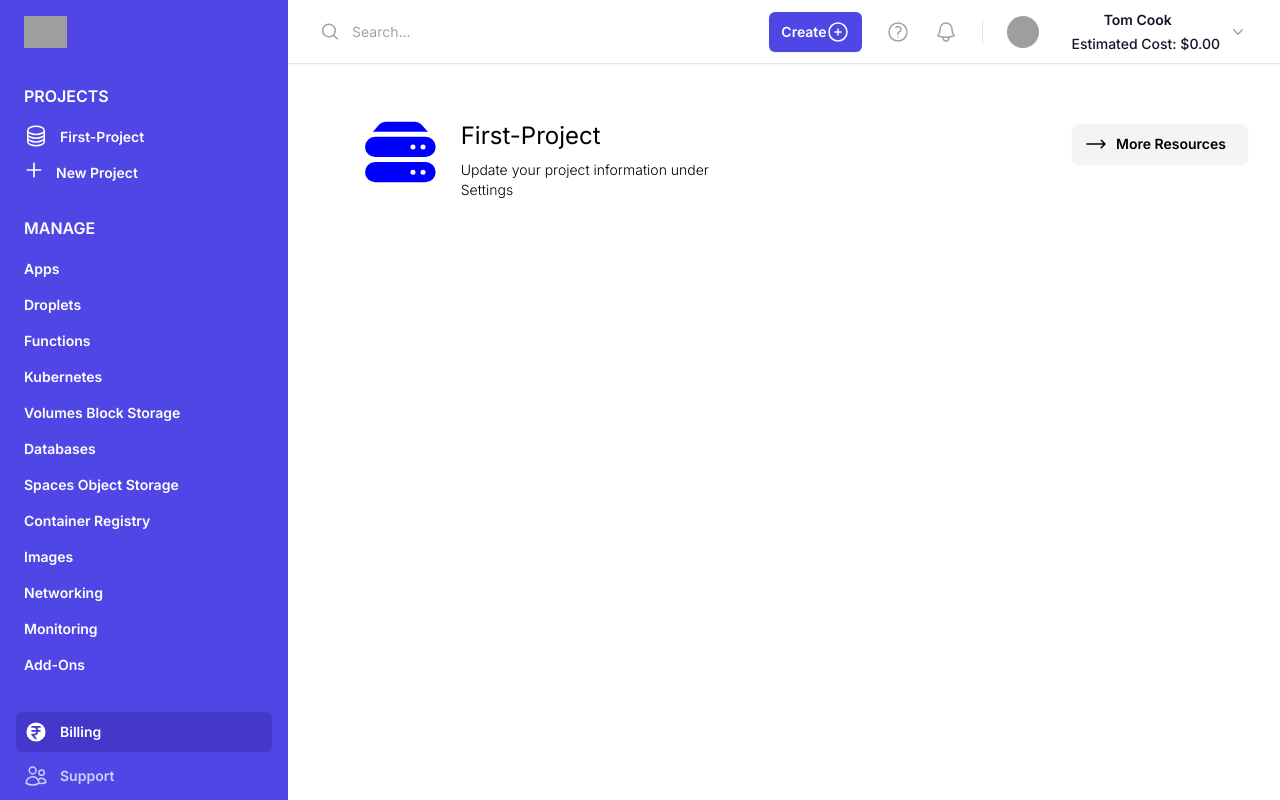
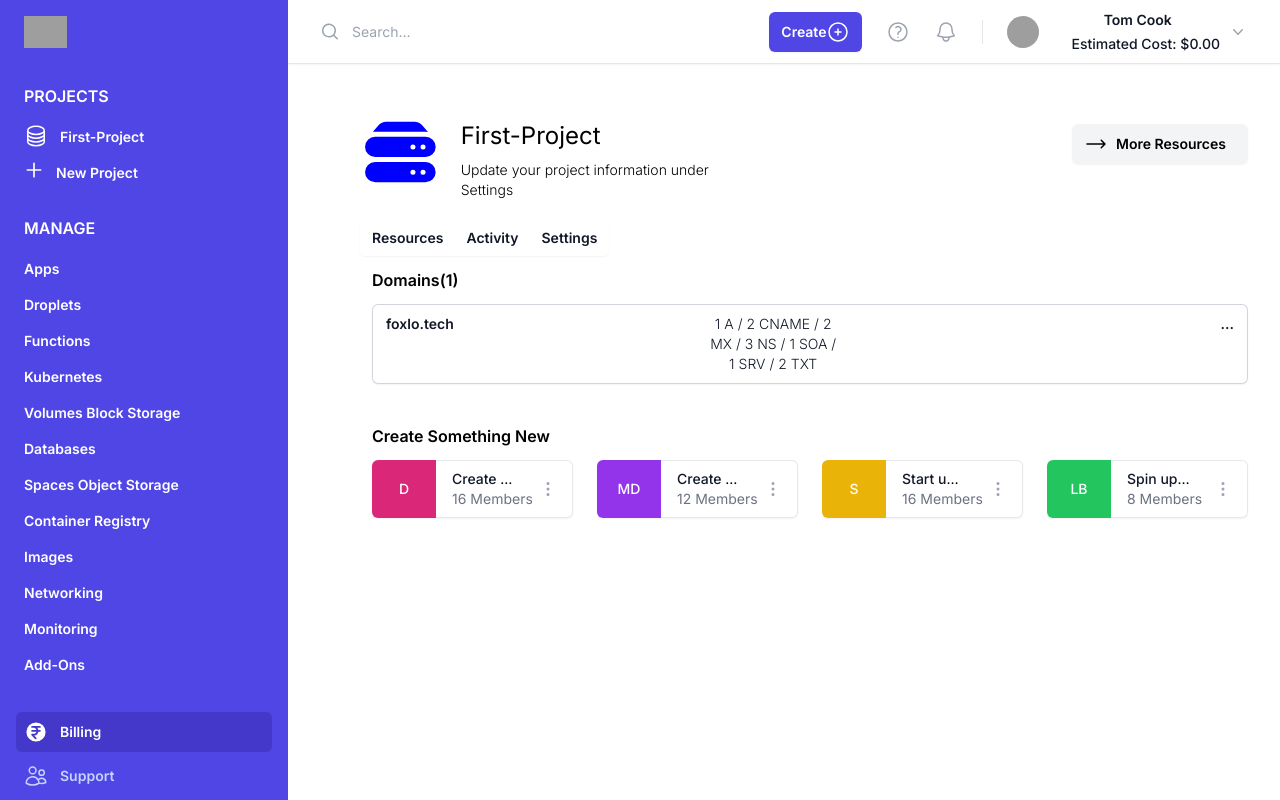
Before and after one commit to suresh130900/StellarSync, a Next.js app: page / in a window 1280 px wide. Built offline with nearby package versions, Linux system fonts and the light colour scheme; grey boxes are pictures that could not be loaded.

Commit message:
Home page changes

```diff
--- a/app/Pages/HomePage.js
+++ b/app/Pages/HomePage.js
@@ -1,3 +1,6 @@
+'use client'
+import Services_List from "@/app/Pages/Services_List";
+
 export default function HomePage() {
     return(
         <div>
@@ -22,6 +25,41 @@
                 </button>
                 </div>
             </div>
+            <div className="mt-5">
+                <span className="isolate inline-flex rounded-md shadow-sm">
+                    <button
+                        type="button"
+                        className="relative inline-flex items-center rounded-l-md bg-white px-3 py-2 text-sm font-semibold text-gray-900 hover:bg-gray-50 focus:z-10">
+                        Resources
+                    </button>
+                    <button
+                        type="button"
+                        className="relative -ml-px inline-flex items-center bg-white px-3 py-2 text-sm font-semibold text-gray-900 hover:bg-gray-50 focus:z-10">
+                        Activity
+                    </button>
+                    <button
+                        type="button"
+                        className="relative -ml-px inline-flex items-center rounded-r-md bg-white px-3 py-2 text-sm font-semibold text-gray-900 hover:bg-gray-50 focus:z-10">
+                        Settings
+                    </button>
+                </span>
+            </div>
+            <div className="md:ml-3 -ml-8">
+                <h1 className="text-md font-semibold mt-3">Domains(1)</h1>
+                <button
+                    type="button"
+                    className="rounded-md bg-white md:w-full sm:w-full px-3.5 mt-3 py-2.5 text-sm font-semibold text-gray-900 shadow-sm ring-1 ring-inset ring-gray-300 hover:bg-gray-50">
+                    <div className="flex">
+                        <h3 className="text-sm">foxlo.tech</h3>
+                        <h2 className="text-sm font-light md:ml-64 ml-3">1 A / 2 CNAME / 2 MX / 3 NS / 1 SOA / 1 SRV / 2 TXT</h2>
+                        <h2 className="md:ml-96 ml-3">...</h2>
+                    </div>
+                </button>
+            </div>
+            <div className="md:ml-3 -ml-8 mt-10">
+                <h1 className="font-semibold">Create Something New</h1>
+                <Services_List />
+            </div>
         </div>
     );
 }
--- /dev/null
+++ b/app/Pages/Services_List.js
@@ -0,0 +1,48 @@
+import { EllipsisVerticalIcon } from '@heroicons/react/20/solid'
+
+const projects = [
+    { name: 'Create Droplet ', initials: 'D', href: '#', members: 16, bgColor: 'bg-pink-600' },
+    { name: 'Create a Managed Database', initials: 'MD', href: '#', members: 12, bgColor: 'bg-purple-600' },
+    { name: 'Start using Spaces', initials: 'S', href: '#', members: 16, bgColor: 'bg-yellow-500' },
+    { name: 'Spin up a load balancer', initials: 'LB', href: '#', members: 8, bgColor: 'bg-green-500' },
+]
+
+function classNames(...classes) {
+    return classes.filter(Boolean).join(' ')
+}
+
+export default function Services_List() {
+    return (
+        <div>
+            <ul role="list" className="mt-3 grid grid-cols-1 gap-5 sm:grid-cols-2 sm:gap-6 lg:grid-cols-4">
+                {projects.map((project) => (
+                    <li key={project.name} className="col-span-1 flex rounded-md shadow-sm">
+                        <div
+                            className={classNames(
+                                project.bgColor,
+                                'flex w-16 flex-shrink-0 items-center justify-center rounded-l-md text-sm font-medium text-white'
+                            )}>
+                            {project.initials}
+                        </div>
+                        <div className="flex flex-1 items-center justify-between truncate rounded-r-md border-b border-r border-t border-gray-200 bg-white">
+                            <div className="flex-1 truncate px-4 py-2 text-sm">
+                                <a href={project.href} className="font-medium text-gray-900 hover:text-gray-600">
+                                    {project.name}
+                                </a>
+                                <p className="text-gray-500">{project.members} Members</p>
+                            </div>
+                            <div className="flex-shrink-0 pr-2">
+                                <button
+                                    type="button"
+                                    className="inline-flex h-8 w-8 items-center justify-center rounded-full bg-transparent bg-white text-gray-400 hover:text-gray-500 focus:outline-none focus:ring-2 focus:ring-indigo-500 focus:ring-offset-2">
+                                    <span className="sr-only">Open options</span>
+                                    <EllipsisVerticalIcon className="h-5 w-5" aria-hidden="true" />
+                                </button>
+                            </div>
+                        </div>
+                    </li>
+                ))}
+            </ul>
+        </div>
+    )
+}
```
Also changed, not shown: app/Pages/SidePanel.js (+48 -18 lines).
